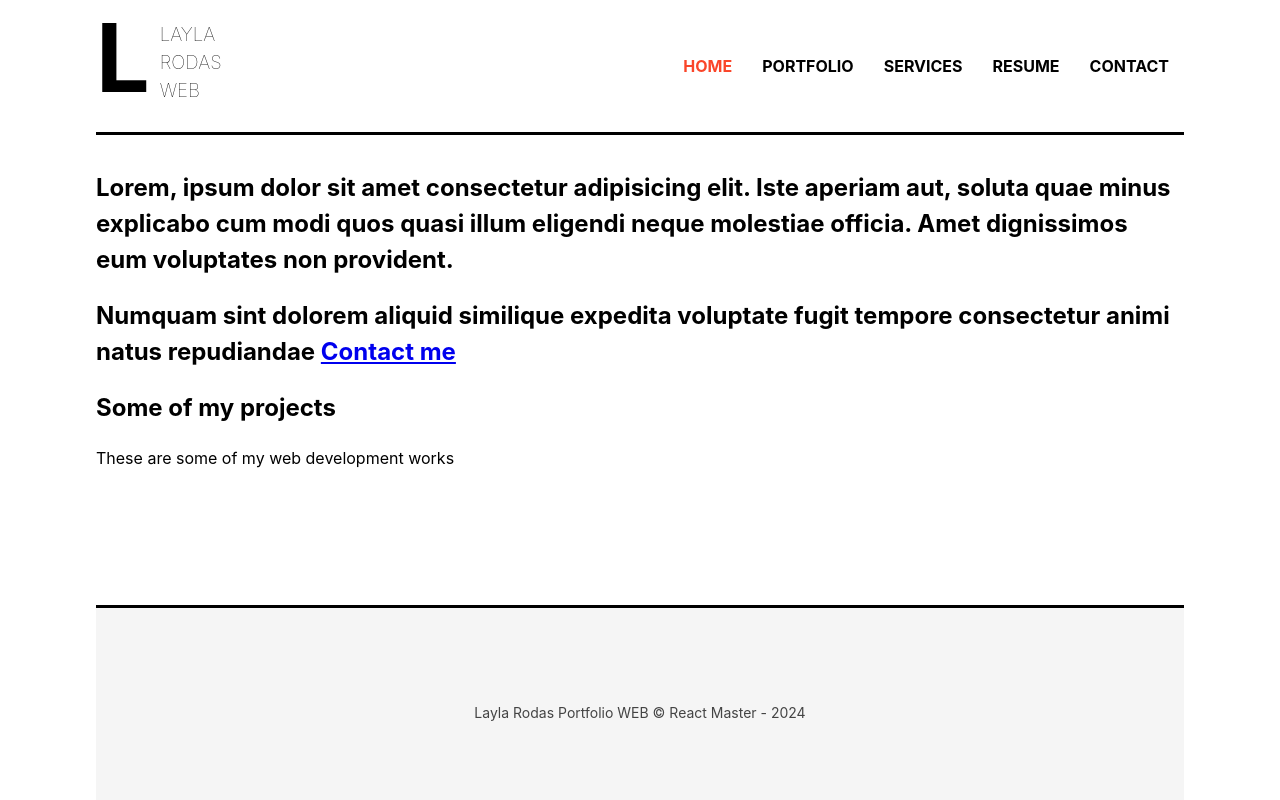
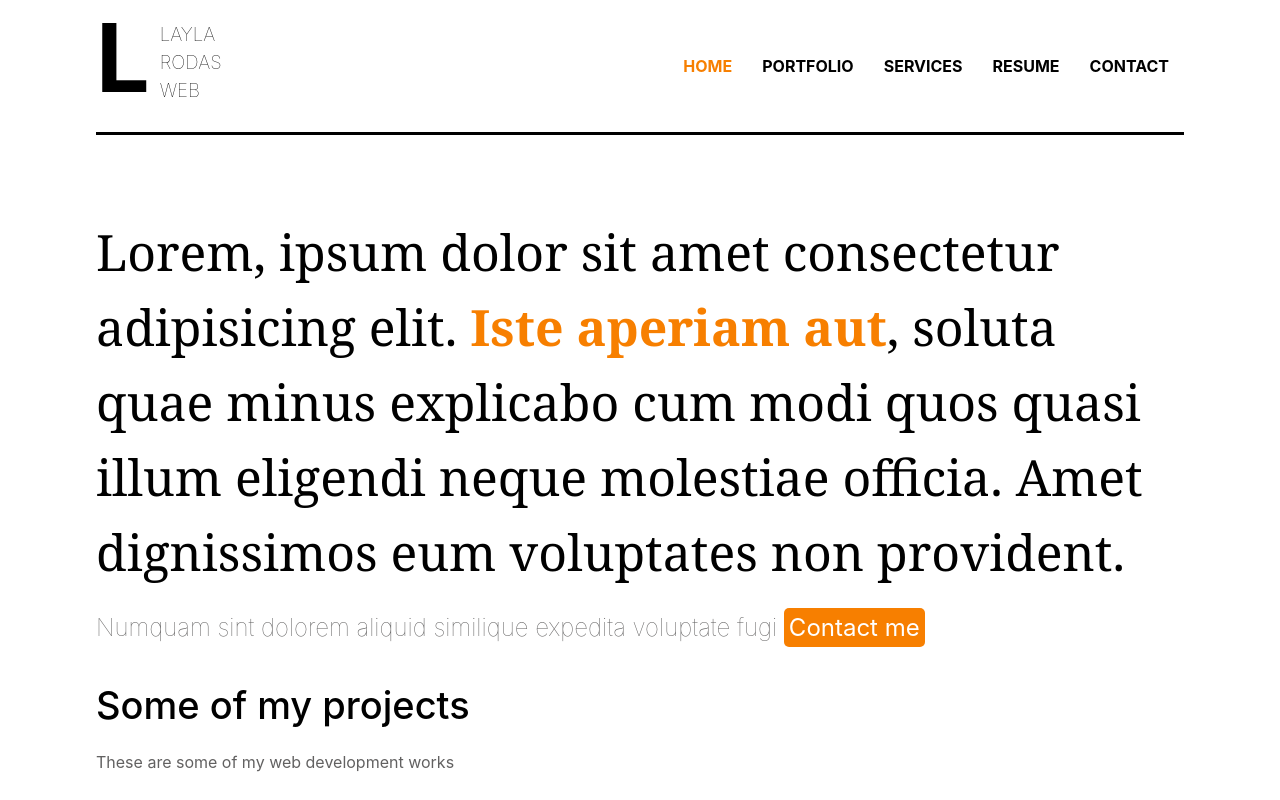
Before and after one commit to laylarodas/portfolio, a React (Vite) app: page /index in a window 1280 px wide. Shown: the top 800 px of the page. Built offline with nearby package versions, Linux system fonts and the light colour scheme.

Commit message:
estilos a la home page

```diff
--- a/src/Components/Index.jsx
+++ b/src/Components/Index.jsx
@@ -3,15 +3,15 @@ import { Link } from 'react-router-dom'
 
 export const Index = () => {
   return (
-    <div>
+    <div className='home'>
       <h1>
-        Lorem, ipsum dolor sit amet consectetur adipisicing elit. Iste aperiam aut, soluta quae minus explicabo cum modi quos quasi illum eligendi neque molestiae officia. Amet dignissimos eum voluptates non provident.
+        Lorem, ipsum dolor sit amet consectetur adipisicing elit. <strong>Iste aperiam aut</strong>, soluta quae minus explicabo cum modi quos quasi illum eligendi neque molestiae officia. Amet dignissimos eum voluptates non provident.
       </h1>
 
-      <h2>Numquam sint dolorem aliquid similique expedita voluptate fugit tempore consectetur animi natus repudiandae <Link to="/contact">Contact me</Link></h2>
+      <h2>Numquam sint dolorem aliquid similique expedita voluptate fugi <Link to="/contact">Contact me</Link></h2>
 
       <section className='lastsProjects'>
-        <h2>Some of my projects</h2>
+        <h2 className='heading'>Some of my projects</h2>
         <p>These are some of my web development works</p>
 
         <div className='projects'>
--- a/src/index.css
+++ b/src/index.css
@@ -76,7 +76,7 @@ body {
 }
 
 .header a:hover{
-  color: #fa4529;
+  color: #f77f00;
 }
 
 .content{
@@ -84,17 +84,62 @@ body {
 }
 
 .header li a.actived{
-  color: #fa4529;
+  color: #f77f00;
 }
 
 .footer{
   text-align: center;
-  font-size: 14px;
-  margin-top: 35px;
-  border-top: 3px solid #000000;
+  font-size: 18px;
+  margin-top: 80px;
+  border-top: 2px solid #fcbf49;
   padding-top: 45px;
-  background: #f5f5f5;
+  background: #edebeb;
   min-height: 150px;
   line-height: 120px;
   color: #444;
+  font-weight: lighter;
 }
+
+
+.home h1{
+  font-family: Georgia, 'Times New Roman', Times, serif;
+  font-weight: 400;
+  font-size: 50px;
+  margin-bottom: 0px;
+  margin-top: 80px;
+}
+
+.home strong{
+  color: #f77f00;
+}
+
+.home h2{
+  color: rgb(98, 97, 97);
+  font-weight: lighter;
+}
+
+.home a {
+  background: #f77f00;
+  text-decoration: none;
+  font-weight: 400;
+  color: #ffff;
+  padding: 5px;
+  border-radius: 5px;
+  transition: all 300ms;
+}
+
+.home a:hover{
+  background: #003049;
+}
+
+.home .heading{
+  font-weight: 500;
+  font-size: 38px;
+  color: #000000;
+  margin-bottom: 0px;
+}
+
+
+.home p {
+  color: rgb(98, 97, 97);
+}
```
